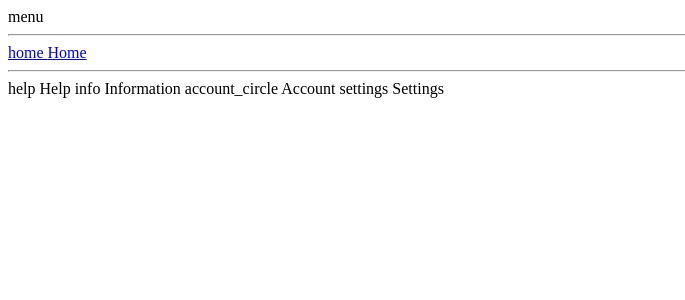
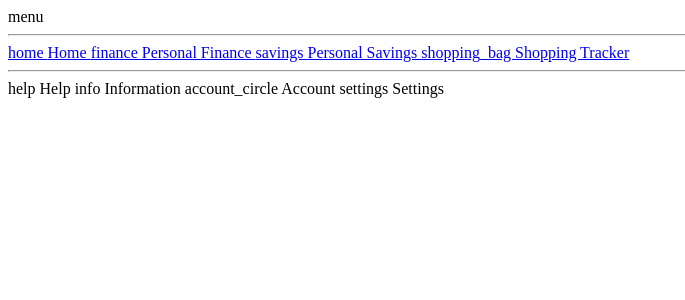
Before and after one commit to Genty83/BudgetBuilder, a Django app: template backend/templates/includes/sidebar.html in a window 1280 px wide. Shown: the top 300 px of the page, without its empty margins (0-685 px from the left). Run offline with Django 5.2, Linux system fonts and the light colour scheme; the template is opened without the code that fills it, so the values that code supplies are empty.

Commit message:
Updated remaining templates

```diff
--- a/backend/templates/includes/bottombar.html
+++ b/backend/templates/includes/bottombar.html
@@ -1,6 +1,7 @@
 <div class="flex-row align-center gap-md">
   <p>Created By: <span class="bottombar-text-highlight-clr">Craig Gent</span></p>
   <p>Date Created: <span class="bottombar-text-highlight-clr">11/12/2024</span></p>
+  <p>Version: <span class="bottombar-text-highlight-clr">1.0.0</span></p>
 </div>
 
 <div class="flex-row align-center gap-sm">
--- a/backend/templates/includes/sidebar.html
+++ b/backend/templates/includes/sidebar.html
@@ -15,6 +15,33 @@
         Home
       </span>
     </a>
+
+    <!-- App Buttons -->
+    <a href="#" class="sidebar-btn top-right" data-title="Personal Finance">
+      <span class="material-symbols-outlined sidebar-btn-icon">
+        finance
+      </span>
+      <span class="sidebar-btn-text">
+        Personal Finance
+      </span>
+    </a>
+    <a href="#" class="sidebar-btn top-right" data-title="Personal Savings">
+      <span class="material-symbols-outlined sidebar-btn-icon">
+        savings
+      </span>
+      <span class="sidebar-btn-text">
+        Personal Savings
+      </span>
+    </a>
+    <a href="#" class="sidebar-btn top-right" data-title="Shopping Tracker">
+      <span class="material-symbols-outlined sidebar-btn-icon">
+        shopping_bag
+      </span>
+      <span class="sidebar-btn-text">
+        Shopping Tracker
+      </span>
+    </a>
+    <!-- App Buttons End-->
   </div>
   <!-- Sidebar top content end -->
 
```
